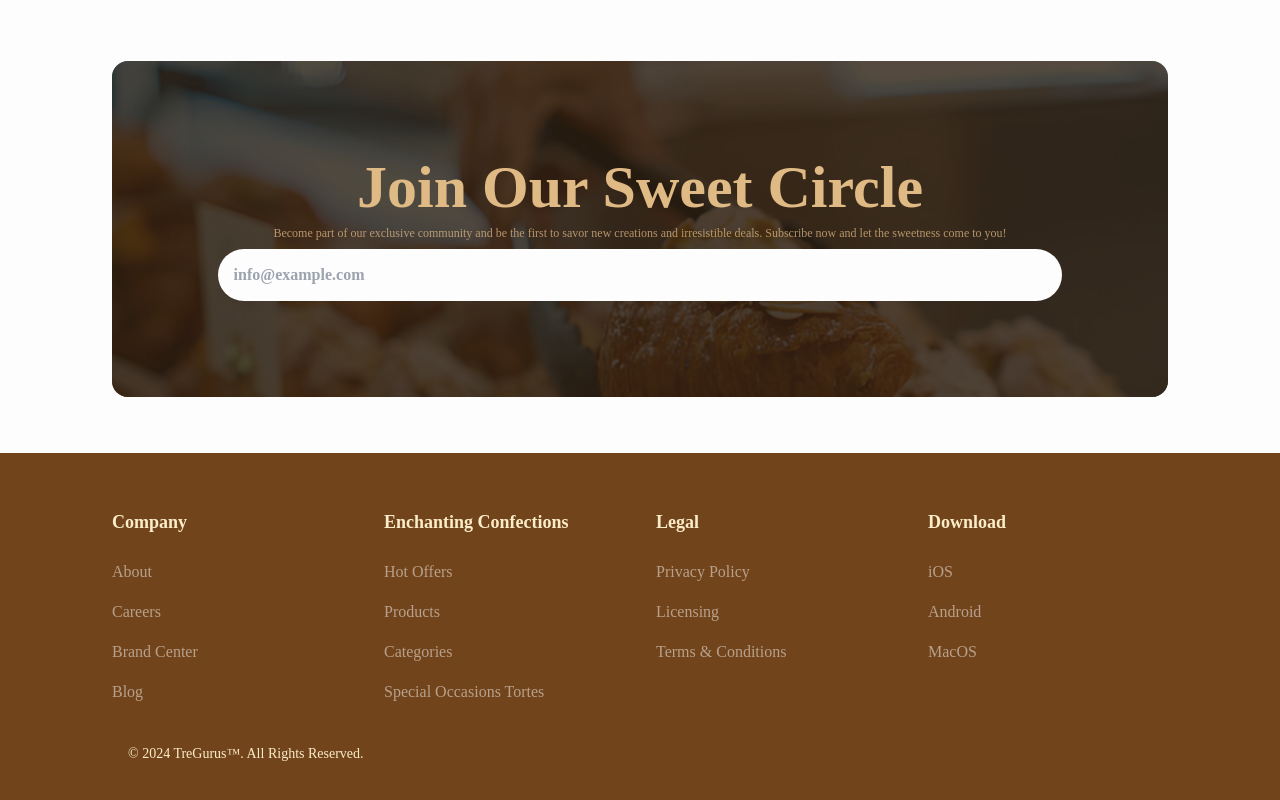
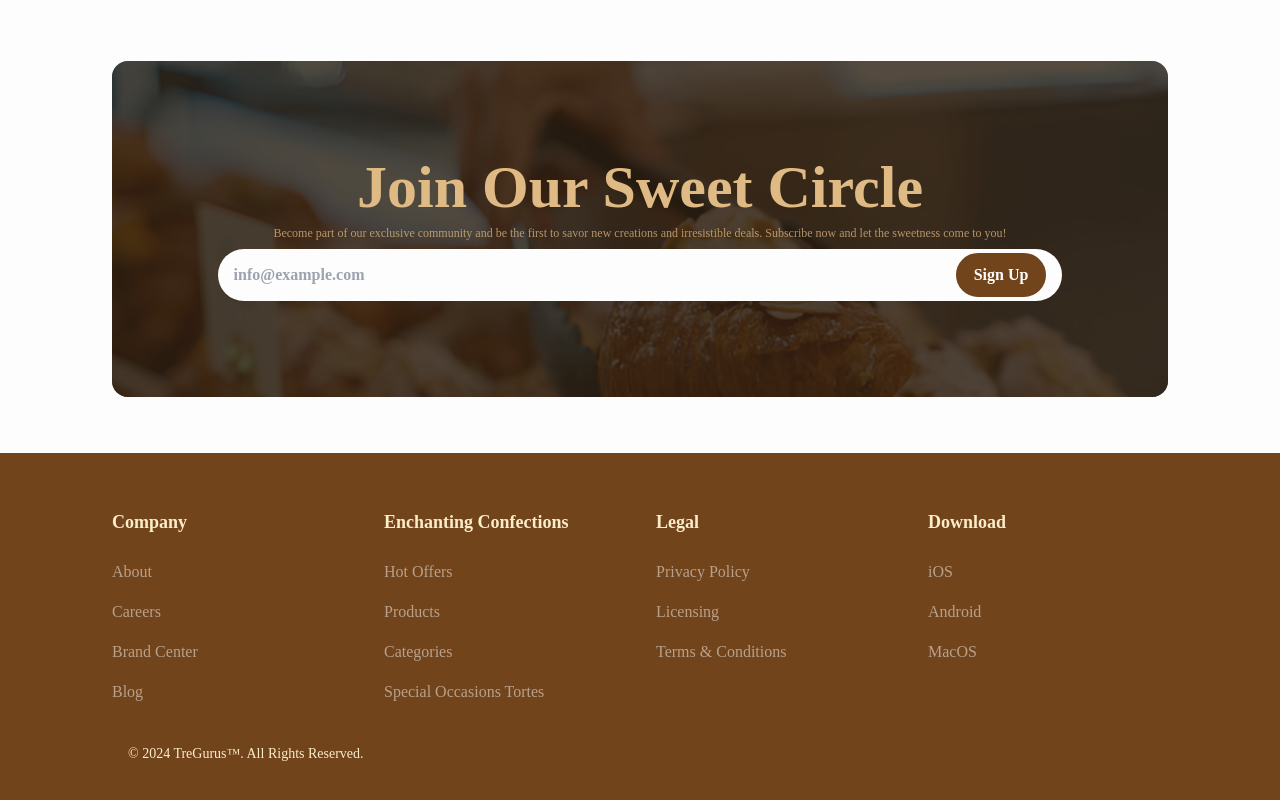
Before and after one commit to devabdth/sale-sucre, a Next.js app: page / in a window 1280 px wide. Shown: the part 2759-3559 px from the top of the page. Built offline with nearby package versions, Linux system fonts and the light colour scheme.

Commit message:
Fix Primary Variant

```diff
--- a/components/globals/DefaultButton.tsx
+++ b/components/globals/DefaultButton.tsx
@@ -18,7 +18,7 @@ export default (props: ButtonProps) => {
     switch(props.variant) {
         default:
         case "primary":
-            stylingClasses= "px-4 py-2 rounded-full bg-pink text-background font-secondary border-2 border-pink hover:bg-transparent hover:text-pink transition-all font-bold duration-500 ease-in-out";
+            stylingClasses= "px-4 py-2 rounded-full bg-primary text-background font-secondary border-2 border-primary hover:bg-transparent hover:text-primary transition-all font-bold duration-500 ease-in-out";
             break;
 
         case "secondary":
```
